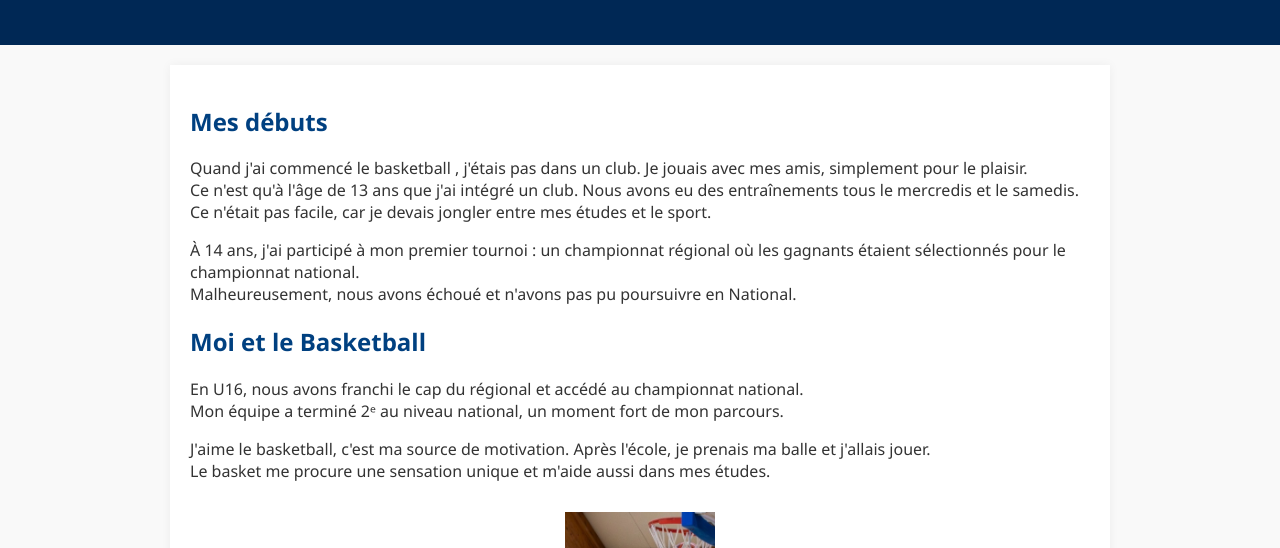
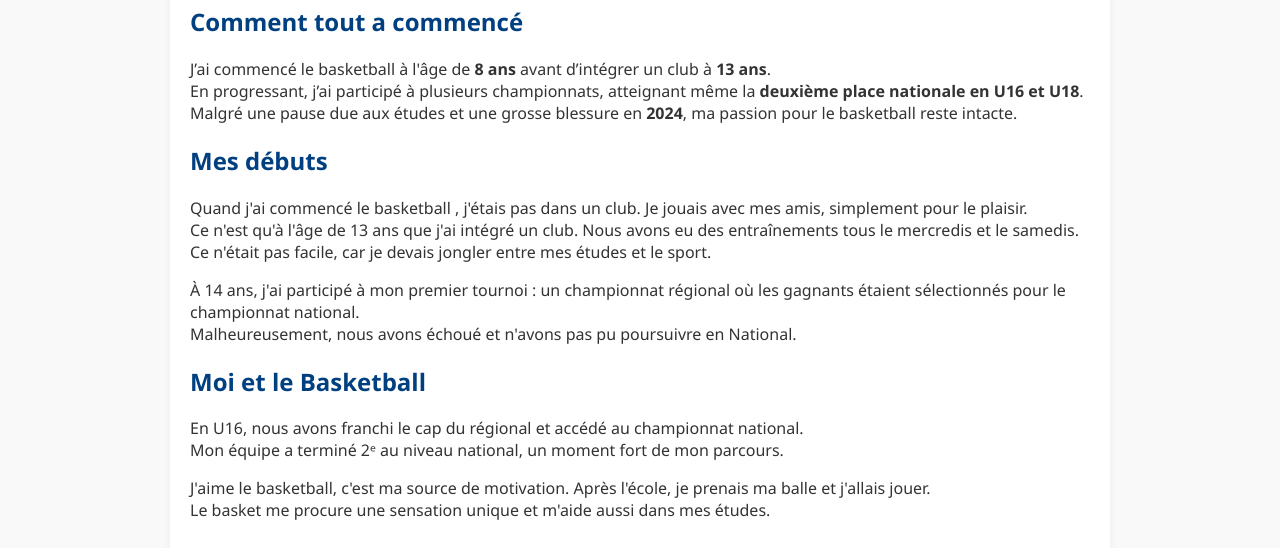
Before and after one commit to Sylvio04/bio-perso, a plain HTML site: page bio.html in a window 1280 px wide. Shown: the part 208-756 px from the top of the page. Drawn offline with Linux system fonts and the light colour scheme.

Commit message:
Update bio.html
suppression de h1
ajout dans h2

```diff
--- a/bio.html
+++ b/bio.html
@@ -19,16 +19,23 @@
 
 <header>
 	<h1> Mon parcours de basketeur</h1>
+<!--
 	<p>
 	J’ai commencé le basketball à l'âge de <b> 8 ans </b> avant d’intégrer un club à <b>13 ans</b>.<br>
 	En progressant, j’ai participé à plusieurs championnats, atteignant même la <b>deuxième place nationale en U16 et U18</b>. <br>
 	Malgré une pause due aux études et une grosse blessure en <b>2024</b>, ma passion pour le basketball reste intacte.
 	</p>
-
+-->
 </header>
 
 
 <article>
+	<h2> Comment tout a commencé </h2>
+	<p>
+	J’ai commencé le basketball à l'âge de <b> 8 ans </b> avant d’intégrer un club à <b>13 ans</b>.<br>
+	En progressant, j’ai participé à plusieurs championnats, atteignant même la <b>deuxième place nationale en U16 et U18</b>. <br>
+	Malgré une pause due aux études et une grosse blessure en <b>2024</b>, ma passion pour le basketball reste intacte.
+	</p>
   	<h2>Mes débuts</h2>
 	<p>
 	Quand j'ai commencé le basketball , j'étais pas dans un club. Je jouais avec mes amis, simplement pour le plaisir. <br>
```
